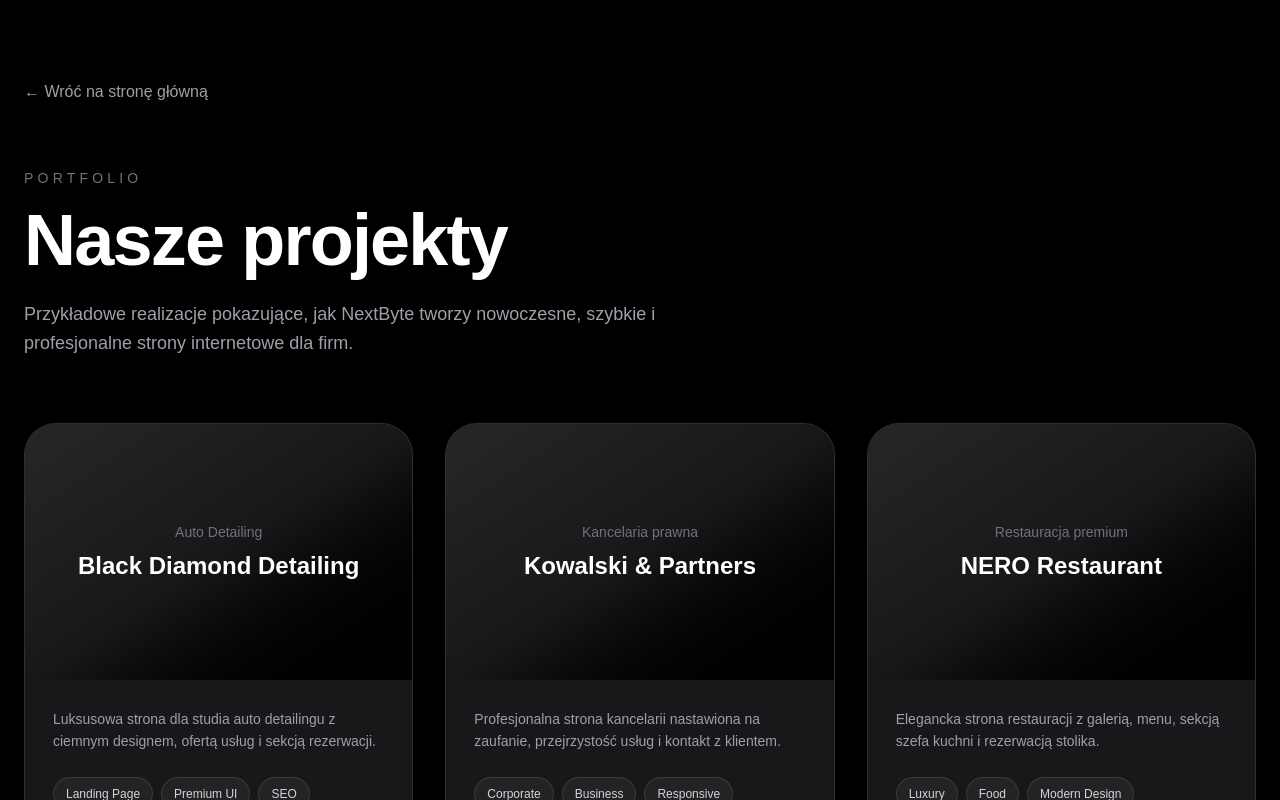
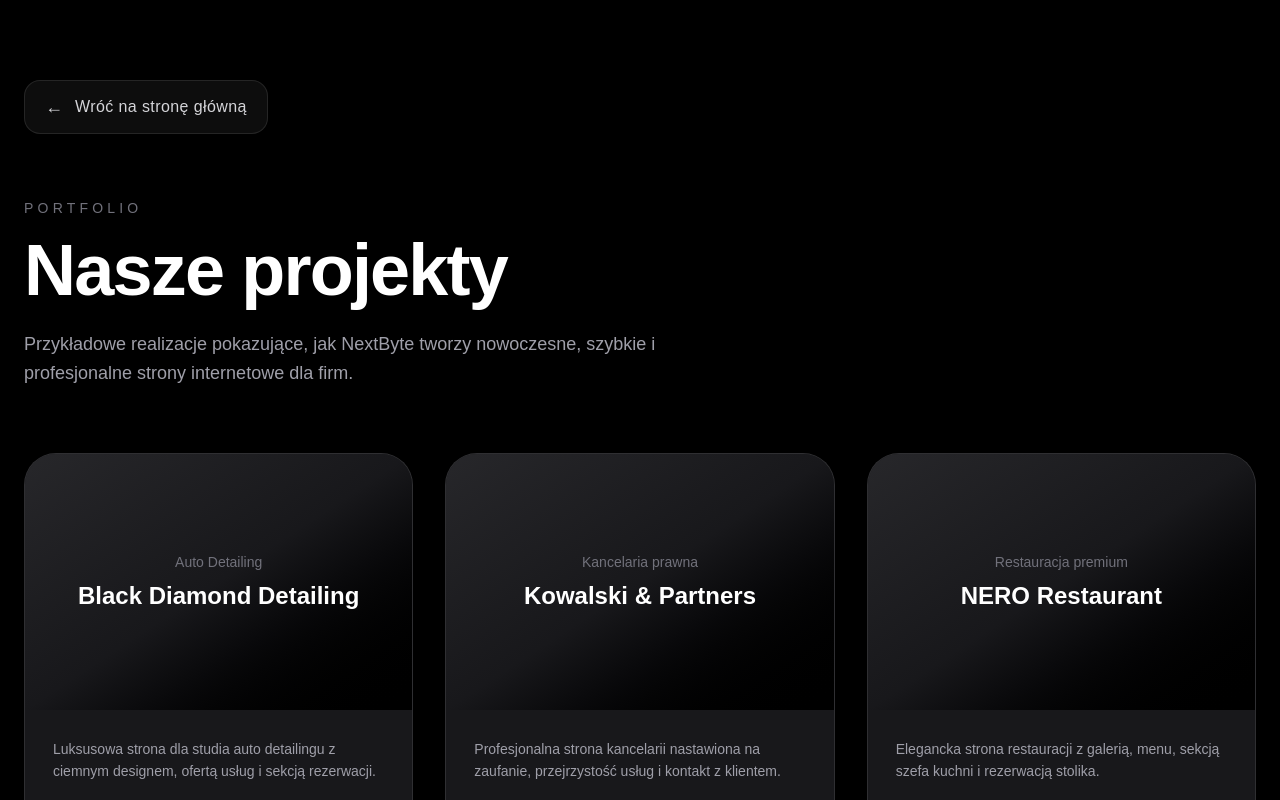
Before and after one commit to kryspinadamik31-dev/Portfolio, a Next.js app: page /projekty in a window 1280 px wide. Shown: the top 800 px of the page. Built offline with nearby package versions, Linux system fonts and the light colour scheme.

Commit message:
improve back button ui

```diff
--- a/app/projekty/page.jsx
+++ b/app/projekty/page.jsx
@@ -28,9 +28,16 @@ export default function ProjektyPage() {
   return (
     <main className="min-h-screen bg-black text-white px-6 py-20">
       <div className="max-w-7xl mx-auto">
-        <Link href="/" className="text-zinc-400 hover:text-white transition">
-          ← Wróć na stronę główną
-        </Link>
+        <Link
+  href="/"
+  className="inline-flex items-center gap-3 px-5 py-3 rounded-2xl border border-white/10 bg-white/5 backdrop-blur-md text-zinc-300 hover:text-white hover:bg-white/10 hover:border-white/20 transition-all duration-300 hover:-translate-y-1 shadow-lg"
+>
+  <span className="text-lg">←</span>
+
+  <span className="font-medium tracking-wide">
+    Wróć na stronę główną
+  </span>
+</Link>
 
         <div className="mt-16 mb-16">
           <p className="text-zinc-500 uppercase tracking-[0.3em] text-sm mb-4">
```
